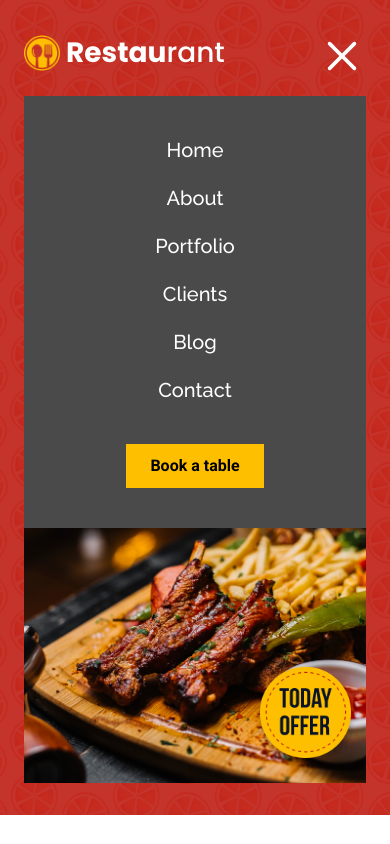
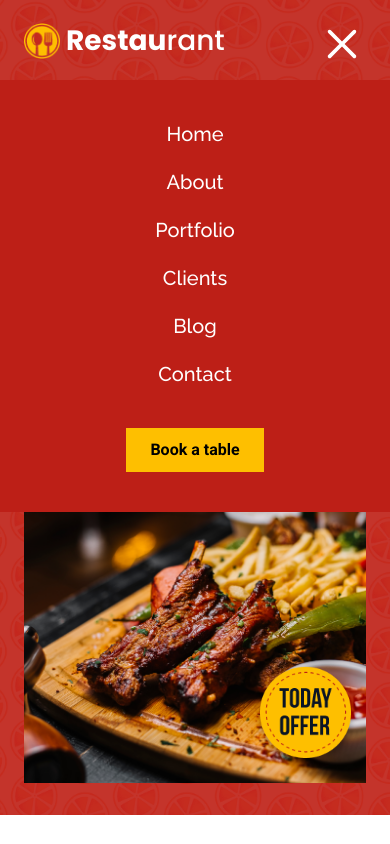
Before and after one commit to tuhinhossain123/job-task, a React (Vite) app: page / in a window 390 px wide. Both pictures are taken after a click on the element 342 px from the left and 56 px from the top of the page. Shown: the top 844 px of the page. Built offline with nearby package versions, Linux system fonts and the light colour scheme.

Commit message:
site resposive

```diff
--- a/src/Components/TestimonialSection/TestimonialSection.jsx
+++ b/src/Components/TestimonialSection/TestimonialSection.jsx
@@ -2,7 +2,6 @@ import { Swiper, SwiperSlide } from "swiper/react";
 import "swiper/css";
 import "swiper/css/navigation";
 import { Autoplay, Navigation } from "swiper/modules";
-import img1 from "../../assets/images/hr.png";
 import icon from "../../assets/images/“ (1).png";
 import video from "../../assets/images/Video.png";
 import img2 from "../../assets/images/Group.svg";
@@ -53,7 +52,7 @@ const TestimonialSection = () => {
             modules={[Autoplay, Navigation]}
             spaceBetween={0}
             slidesPerView={1}
-            autoplay={{ delay: 5000 }}
+            autoplay={{ delay: 7000 }}
             loop={true}
             navigation={{
               nextEl: ".slider-next",
@@ -100,7 +99,7 @@ const TestimonialSection = () => {
                   </div>
                   {/* ride side video section */}
                   <div className="w-full lg:w-[60%] relative">
-                    <img src={video} alt="" />
+                    <img src={video} alt="" className=""/>
                     <Link to="https://www.youtube.com/watch?v=CWONtDyT16E">
                       <div className="absolute top-[50%] left-[45%]">
                         <img src={play} alt="" />
--- a/src/Pages/Hedar/Navbar/Navbar.jsx
+++ b/src/Pages/Hedar/Navbar/Navbar.jsx
@@ -19,17 +19,17 @@ const Navbar = () => {
 
   return (
     <div
-      className={`w-full fixed z-10 px-6 transition-colors duration-300 ${
+      className={`w-full fixed z-10 lg:px-6 transition-colors duration-300 ${
         scrolled ? "bg-[#BD1F17]" : "bg-opacity-30"
       }`}
     >
       <div className="max-w-[1320px] mx-auto">
-        <div className="py-8 flex justify-between items-center relative">
+        <div className="py-[20px] flex justify-between items-center relative">
           <div className="">
             <div className="flex items-center lg:gap-[60px]">
               {/* logo and title */}
               <div>
-                <Link to="/" className="flex items-center gap-[6px]">
+                <Link to="/" className="flex items-center gap-[6px] pl-[24px] lg:pl-0">
                   <div>
                     <img src={img} alt="" className="w-9" />
                   </div>
@@ -58,7 +58,7 @@ const Navbar = () => {
             {/* Menu button for mobile */}
             <div
               onClick={() => setOpen(!open)}
-              className="text-5xl absolute right-0 top-8 cursor-pointer lg:hidden text-white"
+              className="text-5xl absolute right-[24px] top-[20px] cursor-pointer lg:hidden text-white"
             >
               {open ? <RxCross2 /> : <IoMenuOutline />}
             </div>
@@ -66,8 +66,8 @@ const Navbar = () => {
 
           {/* Mobile Menu */}
           <div
-            className={`lg:flex lg:items-center lg:gap-8 absolute lg:static left-0 w-full lg:w-auto z-50 bg-[#4a4a4a] lg:bg-transparent transition-all duration-500 ease-in ${
-              open ? "top-24 opacity-100" : "top-[-400px] opacity-0 lg:opacity-100"
+            className={`lg:flex lg:items-center lg:gap-8 absolute lg:static left-0 w-full lg:w-auto z-50 bg-primary lg:bg-transparent transition-all duration-500 ease-in ${
+              open ? "top-20 opacity-100" : "top-[-400px] opacity-0 lg:opacity-100"
             }`}
           >
             <div className="lg:flex items-center lg:gap-8 text-white text-center py-10 lg:py-0">
```
